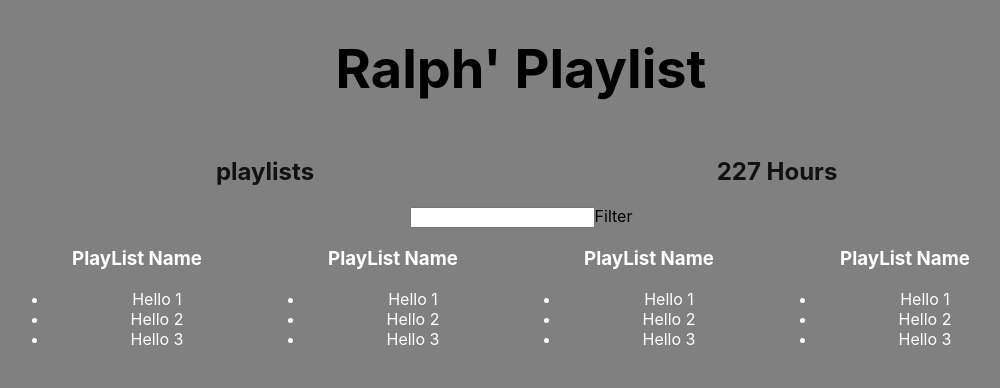
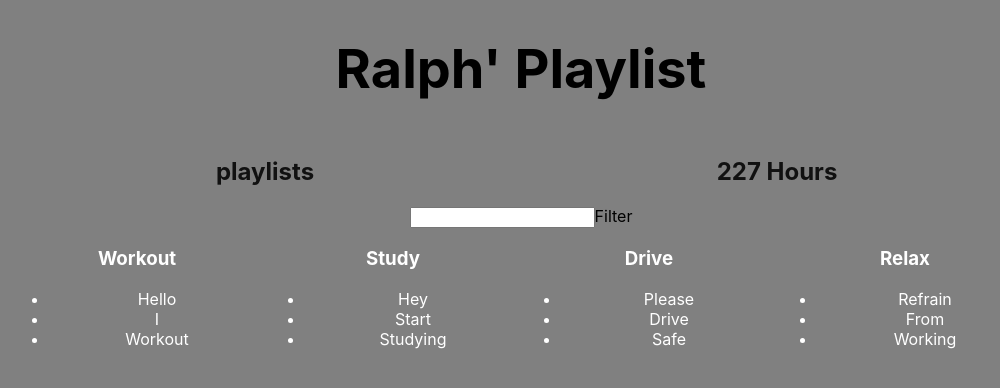
Before and after one commit to ralphcnunez/rcn-spotify-project, a React (Create React App) app: page / in a window 1280 px wide. Shown: the top 388 px of the page, without its empty margins (119-1119 px from the left). Built offline with nearby package versions, Linux system fonts and the light colour scheme.

Commit message:
Songs to Dom

```diff
--- a/src/App.js
+++ b/src/App.js
@@ -16,7 +16,7 @@
         },
         {
           name: 'Drive',
-          songs:[{name:'Please', duration: 1134}, {name:'Drive', duration: 1134}, {name:'{Safe', duration: 1134}]
+          songs:[{name:'Please', duration: 1134}, {name:'Drive', duration: 1134}, {name:'Safe', duration: 1134}]
 
         },
         {
@@ -58,6 +58,7 @@
   }
 }
 
+
 class Filter extends Component {
   render() {
     return(
@@ -71,10 +72,15 @@
 
 class Playlist extends Component {
   render() {
+    console.log(this.props)
     return (
      <div style={{color: 'white', width:'20%', display:'inline-block'}}>
-      <h3> PlayList Name </h3>
-      <ul><li>Hello 1</li><li>Hello 2</li><li>Hello 3</li></ul>
+      <h3> {this.props.playlist.name} </h3>
+      <ul>
+      {this.props.playlist.songs.map(song => <li> {song.name}</li> )}
+
+
+      </ul>
       </div>
     );
   }
@@ -108,10 +114,7 @@
       <PlaylistCounter playlists={this.state.serverData.user.playlists} />
       <HoursCounter playlists= {this.state.serverData.user.playlists}/>
       <Filter/>
-      <Playlist/>
-      <Playlist/>
-      <Playlist/>
-      <Playlist/>
+      {this.state.serverData.user.playlists.map(playlist => <Playlist playlist={playlist}/> )}
       </div> : <h1>'loding'</h1>
     }
     </div>
```
